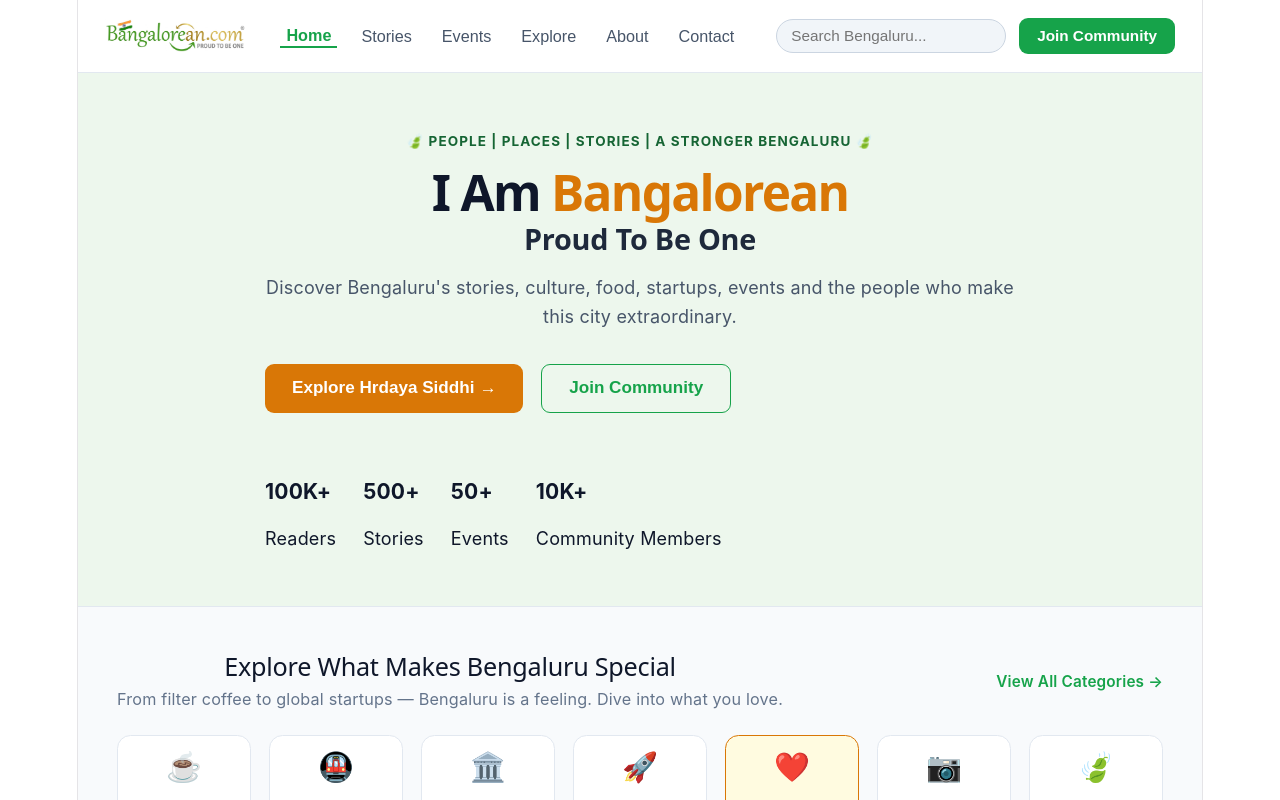
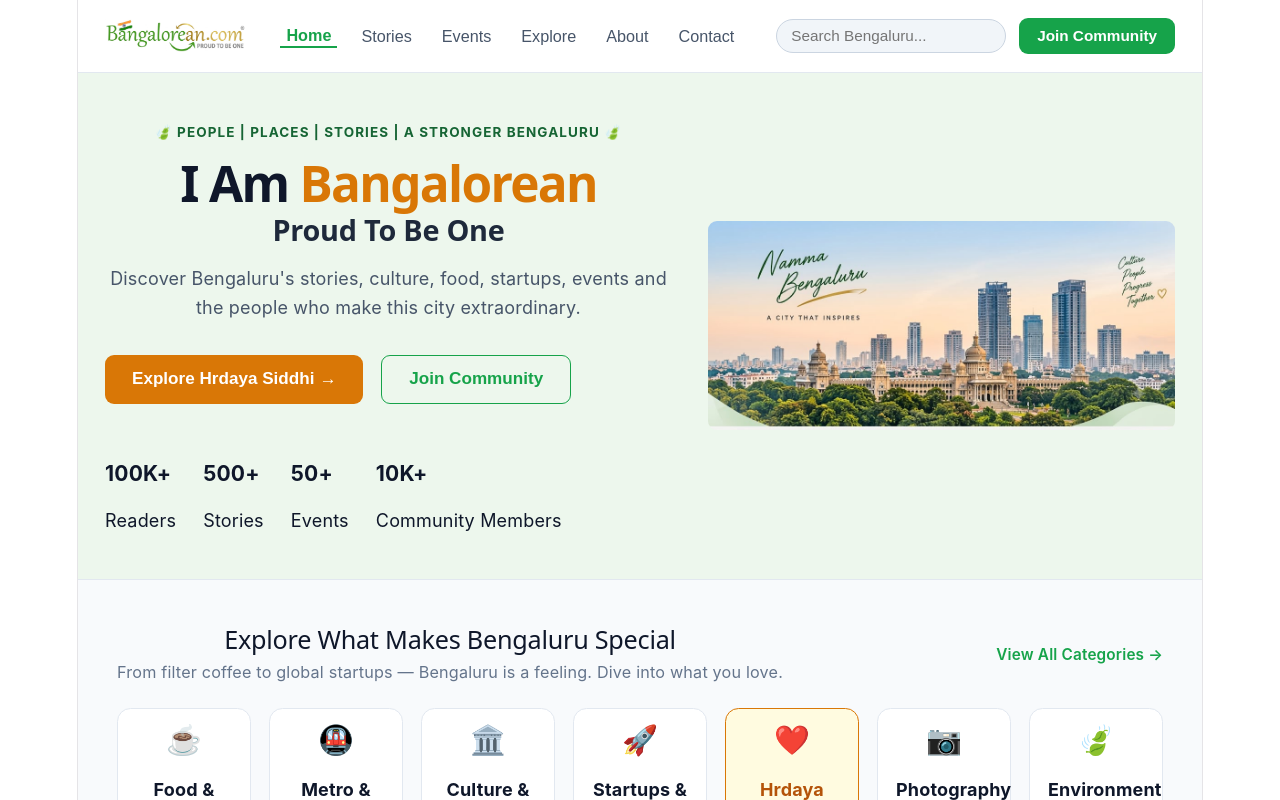
Before and after one commit to Siri-Sandireddy/iambangalorean, a React (Vite) app: page / in a window 1280 px wide. Shown: the top 800 px of the page. Built offline with nearby package versions, Linux system fonts and the light colour scheme.

Commit message:
Add Vidhana Soudha skyline banner image and update hero section

```diff
--- a/src/App.jsx
+++ b/src/App.jsx
@@ -17,7 +17,7 @@ export default function App() {
           <img src="/lions-logo.png" alt="Lions International Logo" style={styles.logoImg} />
         </div>
         <div style={styles.logoWrapper}>
-          <img src="/hrdaya-siddhi.png" alt="Hrdaya Siddhi Logo" style={styles.logoImg} />
+          <img src="/hrdaya-siddhi.jpeg" alt="Hrdaya Siddhi Logo" style={styles.logoImg} />
         </div>
         <div style={styles.logoWrapper}>
           <img src="/lions-association.png" alt="Lions Association Logo" style={styles.logoImg} />
@@ -172,7 +172,7 @@ export default function App() {
     );
   }
 
-  // Default Homepage (Light Theme matching Bangalorean.com reference)
+  // Default Homepage (Light Theme with Buildings Skyline Banner)
   return (
     <div style={styles.unifiedContainer}>
       {/* Top Navbar */}
@@ -197,9 +197,10 @@ export default function App() {
         </div>
       </nav>
 
-      {/* Hero Banner Section */}
-      <header style={styles.heroBanner}>
-        <div style={styles.heroLeft}>
+      {/* Hero Banner Section with Skyline Buildings */}
+      <header style={styles.heroBannerWithSkyline}>
+        <div style={styles.heroSplit}>
+          <div style={styles.heroLeftSplit}>
             <span style={styles.heroSubHeader}>🍃 PEOPLE | PLACES | STORIES | A STRONGER BENGALURU 🍃</span>
             <h1 style={styles.heroMainTitle}>
               I Am <span style={styles.heroHighlight}>Bangalorean</span>
@@ -233,6 +234,15 @@ export default function App() {
                 <h3>10K+</h3>
                 <p>Community Members</p>
               </div>
+            </div>
+          </div>
+
+          <div style={styles.heroRightSkyline}>
+            <img
+              src="/bengaluru-skyline.jpeg"
+              alt="Namma Bengaluru Vidhana Soudha & Skyline Buildings"
+              style={styles.skylineImg}
+            />
           </div>
         </div>
       </header>
@@ -351,7 +361,6 @@ export default function App() {
 }
 
 const styles = {
-  /* Global Unified Container */
   unifiedContainer: {
     fontFamily: 'Inter, system-ui, sans-serif',
     backgroundColor: '#f8fafc',
@@ -432,14 +441,35 @@ const styles = {
     fontSize: '0.85rem',
     cursor: 'pointer',
   },
-  heroBanner: {
+  heroBannerWithSkyline: {
     backgroundColor: '#edf7ed',
-    padding: '3rem 1.5rem',
+    padding: '2.5rem 1.5rem',
     borderBottom: '1px solid #e2e8f0',
   },
-  heroLeft: {
-    maxWidth: '750px',
+  heroSplit: {
+    display: 'flex',
+    alignItems: 'center',
+    justifyContent: 'space-between',
+    maxWidth: '1200px',
     margin: '0 auto',
+    flexWrap: 'wrap',
+    gap: '2rem',
+  },
+  heroLeftSplit: {
+    flex: '1 1 500px',
+    maxWidth: '650px',
+  },
+  heroRightSkyline: {
+    flex: '1 1 400px',
+    display: 'flex',
+    justifyContent: 'center',
+    alignItems: 'center',
+  },
+  skylineImg: {
+    width: '100%',
+    maxHeight: '320px',
+    objectFit: 'contain',
+    borderRadius: '0.5rem',
   },
   heroSubHeader: {
     fontSize: '0.75rem',
@@ -472,7 +502,7 @@ const styles = {
   heroButtons: {
     display: 'flex',
     gap: '1rem',
-    marginBottom: '2.5rem',
+    marginBottom: '2rem',
     flexWrap: 'wrap',
   },
   ctaGoldBtn: {
```
Also changed, not shown: public/bengaluru-skyline.jpeg (added). Lines whose indentation alone changed are shown as unchanged.
